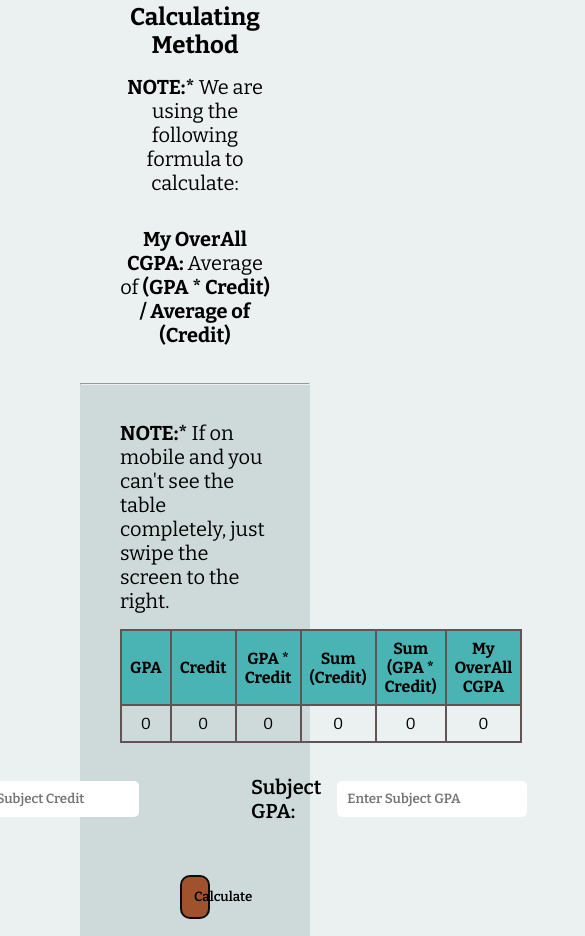
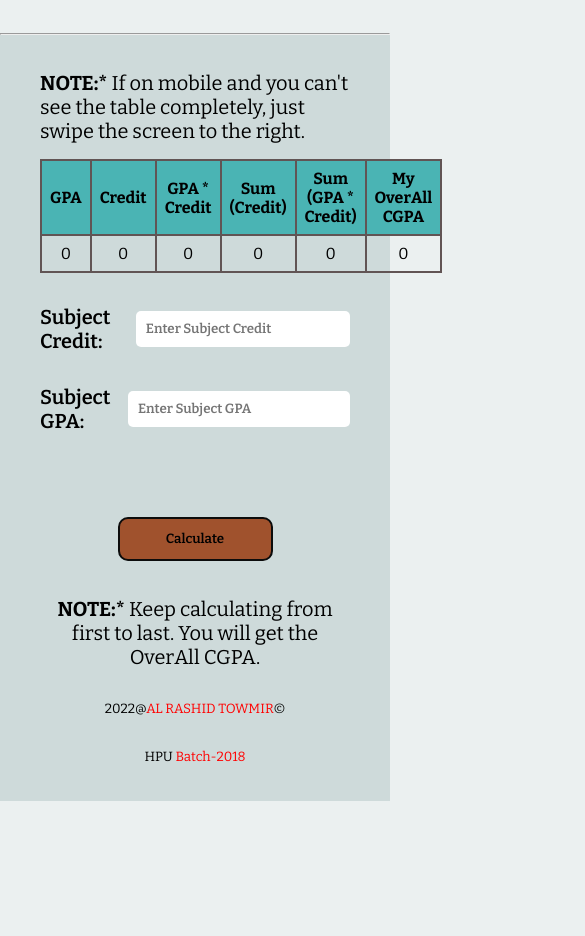
Before and after one commit to TowmirAlRashid/cgpa_calculator, a plain HTML site: page index.html in a window 390 px wide. Shown: the part 1012-1948 px from the top of the page, 585 px wide, since content can reach past the window. After the commit the page ends 1813 px from the top, so only its background shows below. Drawn offline with nearby package versions, Linux system fonts and the light colour scheme.

Commit message:
added responsive style

```diff
--- a/index.html
+++ b/index.html
@@ -80,10 +80,10 @@
                 </tbody>
             </table>
             <div class="inputsOfGpa">
-                <label for="subject_credit">Subject Credit:</label>
-                <input type="text" id="subject_credit" placeholder="Enter Subject Credit">
-                <label for="subject_gpa">Subject GPA:</label>
-                <input type="text" id="subject_gpa" placeholder="Enter Subject GPA">
+                <div><label for="subject_credit">Subject Credit:</label>
+                <input type="text" id="subject_credit" placeholder="Enter Subject Credit"></div>
+                <div><label for="subject_gpa">Subject GPA:</label>
+                <input type="text" id="subject_gpa" placeholder="Enter Subject GPA"></div>
             </div>
             <button type="button" id="getCgpa">Calculate</button>
             <p id="bottom-last"><strong>NOTE:*</strong> Keep calculating from first to last. You will get the OverAll CGPA.</p>
--- a/style.css
+++ b/style.css
@@ -1,4 +1,4 @@
-@import url('https://fonts.googleapis.com/css2?family=Bitter:wght@100;200;300;400;500;600;700;800;900&display=swap');
+@import url("https://fonts.googleapis.com/css2?family=Bitter:wght@100;200;300;400;500;600;700;800;900&display=swap");
 
 * {
   margin: 0;
@@ -9,7 +9,7 @@
 
 body {
   background-color: #ebf0f0;
-    font-family: 'Bitter', serif;
+  font-family: "Bitter", serif;
 }
 
 .container {
@@ -24,7 +24,8 @@ h1 {
   padding-bottom: 1.5rem;
 }
 
-.gpa-4, .bottom {
+.gpa-4,
+.bottom {
   background-color: #cedada;
   padding: 1.25rem 2.5rem;
 }
@@ -51,11 +52,12 @@ p {
 
 table {
   border-collapse: collapse;
-    width: 100%;
   padding: 0 1.5rem;
+  overflow-x: scroll;
 }
 
-table th, table td {
+table th,
+table td {
   border: 2px solid rgb(97, 84, 84);
   padding: 8px;
 }
@@ -96,7 +98,8 @@ table th {
   border: none;
 }
 
-.inputsAndButton button, .bottom button {
+.inputsAndButton button,
+.bottom button {
   margin: 1.25rem 0;
   padding: 12px;
   font-family: inherit;
@@ -110,7 +113,8 @@ table th {
   cursor: pointer;
 }
 
-.inputsAndButton button:hover, .bottom button:hover {
+.inputsAndButton button:hover,
+.bottom button:hover {
   background-color: rgb(74, 180, 180);
 }
 
@@ -163,6 +167,12 @@ h3 {
   margin-right: 7rem;
 }
 
+.inputsOfGpa div {
+  display: flex;
+  align-items: center;
+  justify-content: center;
+}
+
 #bottom-last {
   text-align: center;
 }
@@ -175,3 +185,46 @@ footer p {
 footer span {
   color: red;
 }
+
+/* for responsive */
+::-webkit-scrollbar {
+  width: 10px !important;
+}
+
+::-webkit-scrollbar-thumb {
+  background-color: #888;
+}
+
+::-webkit-scrollbar-track {
+  background-color: #f1f1f1;
+}
+
+::-webkit-scrollbar-thumb:hover {
+  background-color: #555;
+}
+
+@media (max-width: 1170px) {
+  .inputsOfGpa {
+    display: block;
+  }
+
+  .inputsOfGpa #subject_credit {
+    margin-right: 0;
+  }
+
+  .inputsOfGpa div {
+    margin-bottom: 2rem;
+  }
+}
+
+@media (max-width: 650px) {
+  .container {
+    margin: 0;
+  }
+
+  .inputsAndButton button,
+  .bottom button {
+    width: 50%;
+    margin-left: 25%;
+  }
+}
```
Lines whose indentation alone changed are shown as unchanged.
